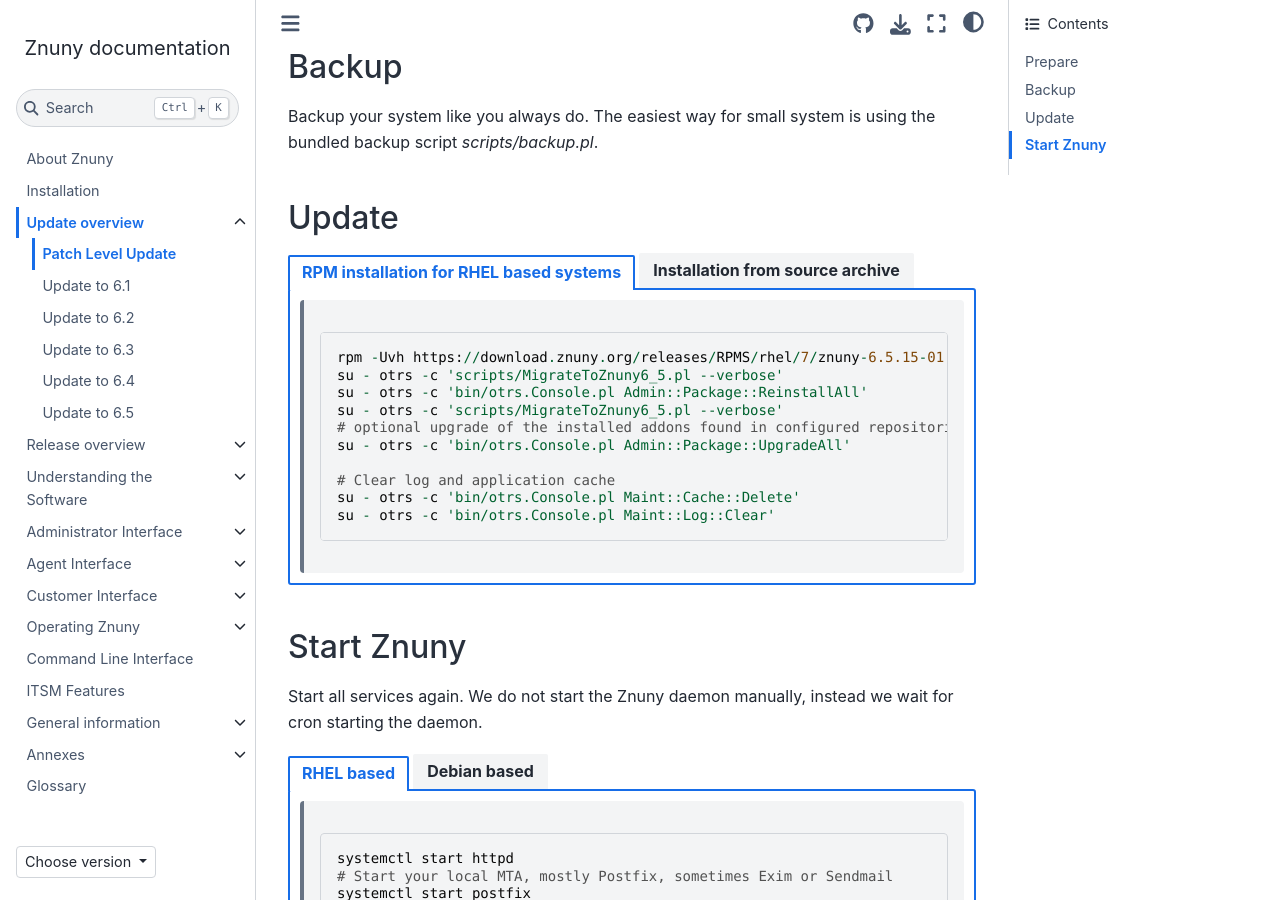
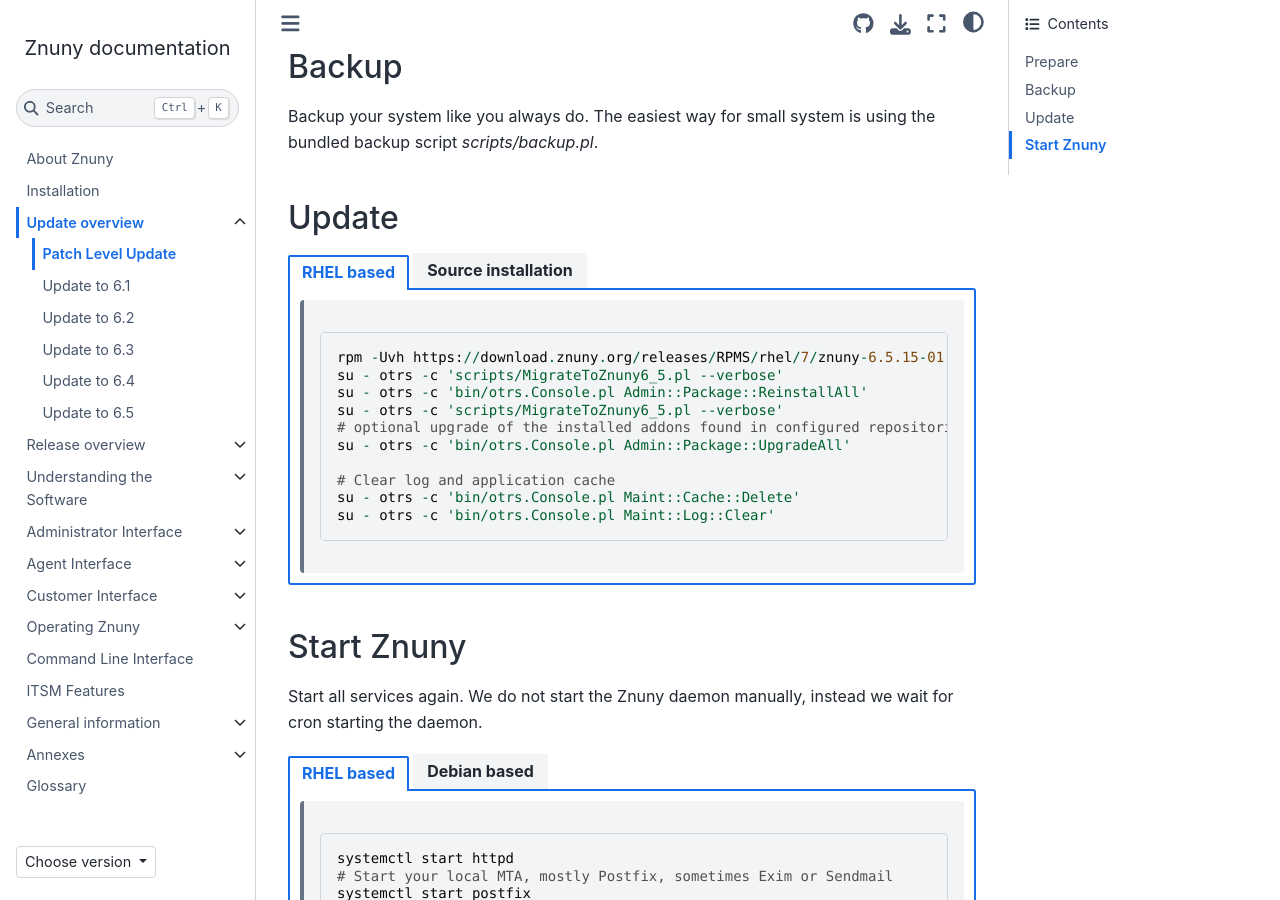
Before and after one commit to znuny/manual, a Sphinx documentation site: the page built from source/releases/installupdate/patchlevelupdate.rst, in a window 1280 px wide and 900 px high, scrolled down 723 px. Built offline with Sphinx 7.4.7 and the Sphinx Book theme 1.1.4, drawn with Linux system fonts in a browser that asks for light colours.

Commit message:
Revert "Improved wording"
This reverts commit 3d4775ea519655830cf72213459c125acd9084f4.

```diff
--- a/source/releases/installupdate/patchlevelupdate.rst
+++ b/source/releases/installupdate/patchlevelupdate.rst
@@ -52,8 +52,8 @@
 .. tab-set::
   :sync-group: distribution
 
-  .. tab-item:: RPM installation for RHEL based systems
-    :sync: rpm
+  .. tab-item:: RHEL based
+    :sync: rhel
 
         .. code-block::
 
@@ -68,7 +68,7 @@
             su - otrs -c 'bin/otrs.Console.pl Maint::Cache::Delete'
             su - otrs -c 'bin/otrs.Console.pl Maint::Log::Clear'
 
-  .. tab-item:: Installation from source archive
+  .. tab-item:: Source installation
     :sync: source
 
         .. code-block:: bash
```
